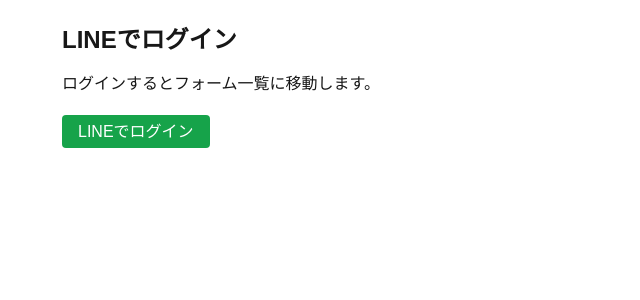
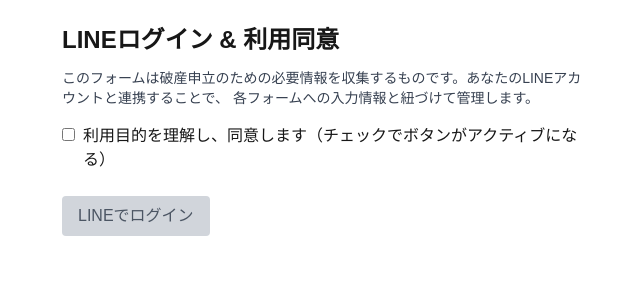
Before and after one commit to Hynak-jp/formlist, a Next.js app: page /login in a window 1280 px wide. Shown: the top 300 px of the page, without its empty margins (314-954 px from the left). Built offline with nearby package versions, Linux system fonts and the light colour scheme; no server answers.

Commit message:
feat(login): add consent-gated LINE login (NextAuth signIn), SSR guard on /login

```diff
--- /dev/null
+++ b/src/app/login/LoginClient.tsx
@@ -0,0 +1,54 @@
+'use client';
+
+import { useState, useTransition } from 'react';
+import { signIn } from 'next-auth/react';
+
+export default function LoginClient() {
+  const [agreed, setAgreed] = useState(false);
+  const [pending, startTransition] = useTransition();
+
+  const handleLogin = () => {
+    startTransition(() => {
+      // NextAuth: LINE プロバイダでログイン → /form へ戻る
+      signIn('line', { callbackUrl: '/form' });
+    });
+  };
+
+  return (
+    <main className="container mx-auto p-6 max-w-xl">
+      <h1 className="text-2xl font-bold mb-3">LINEログイン & 利用同意</h1>
+      <p className="text-sm text-gray-700 mb-4">
+        このフォームは破産申立のための必要情報を収集するものです。あなたのLINEアカウントと連携することで、
+        各フォームへの入力情報と紐づけて管理します。
+      </p>
+
+      <label className="flex items-start gap-2 mb-6">
+        <input
+          type="checkbox"
+          className="mt-1"
+          checked={agreed}
+          onChange={(e) => setAgreed(e.target.checked)}
+        />
+        <span>利用目的を理解し、同意します（チェックでボタンがアクティブになる）</span>
+      </label>
+
+      <button
+        onClick={handleLogin}
+        disabled={!agreed || pending}
+        className={`px-4 py-2 rounded ${
+          (!agreed || pending)
+            ? 'bg-gray-300 text-gray-600 cursor-not-allowed'
+            : 'bg-green-600 text-white hover:bg-green-700'
+        }`}
+      >
+        {pending ? 'リダイレクト中…' : 'LINEでログイン'}
+      </button>
+
+      {/* JS無効時のフォールバック */}
+      {/* eslint-disable-next-line @next/next/no-html-link-for-pages */}
+      <noscript>
+        <a href="/api/auth/signin/line?callbackUrl=/form">LINEでログイン</a>
+      </noscript>
+    </main>
+  );
+}
--- a/src/app/login/page.tsx
+++ b/src/app/login/page.tsx
@@ -1,23 +1,10 @@
-// src/app/login/page.tsx
-import Link from 'next/link';
 import { getServerSession } from 'next-auth';
 import { authOptions } from '@/lib/auth';
 import { redirect } from 'next/navigation';
+import LoginClient from './LoginClient';
 
 export default async function LoginPage() {
   const session = await getServerSession(authOptions);
   if (session?.lineId) redirect('/form');
-
-  return (
-    <main className="container mx-auto p-6 max-w-xl">
-      <h1 className="text-2xl font-bold mb-4">LINEでログイン</h1>
-      <p className="mb-6">ログインするとフォーム一覧に移動します。</p>
-      <Link
-        href="/api/auth/signin/line?callbackUrl=/form"
-        className="px-4 py-2 rounded bg-green-600 text-white"
-      >
-        LINEでログイン
-      </Link>
-    </main>
-  );
+  return <LoginClient />;
 }
```
